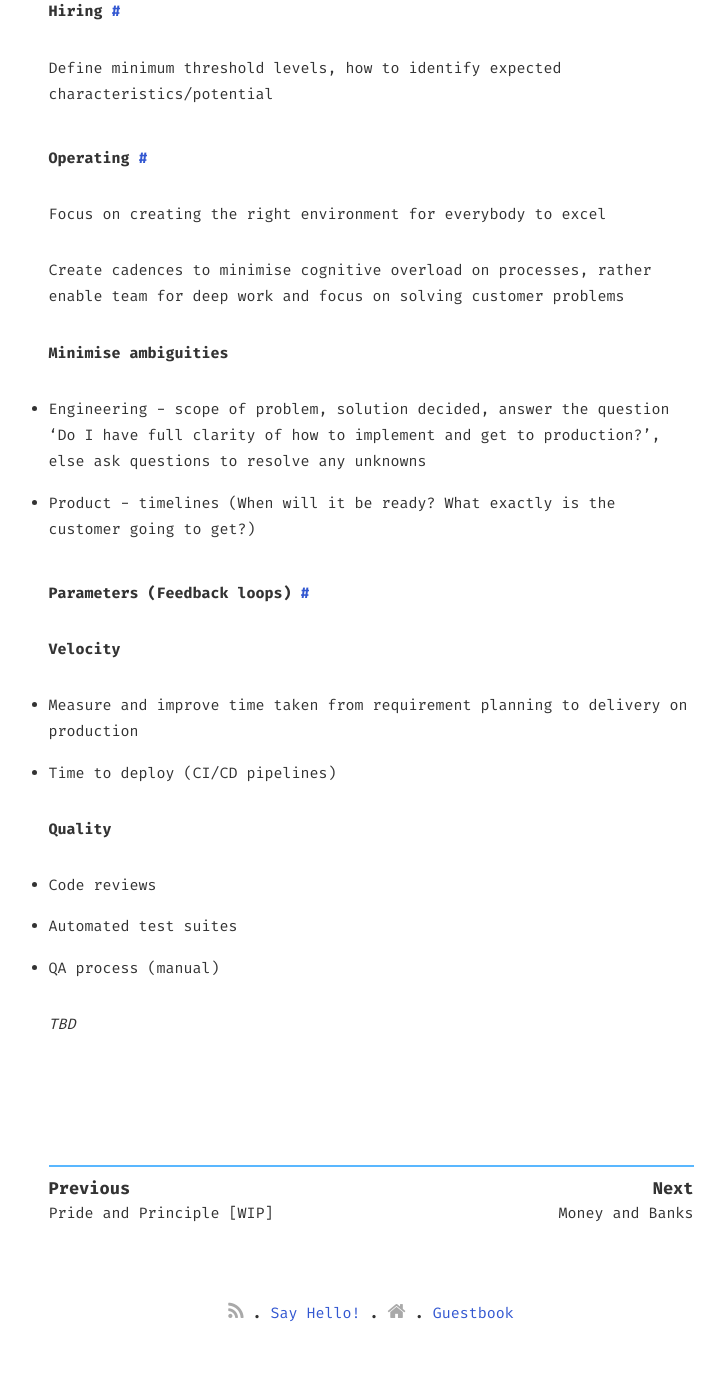
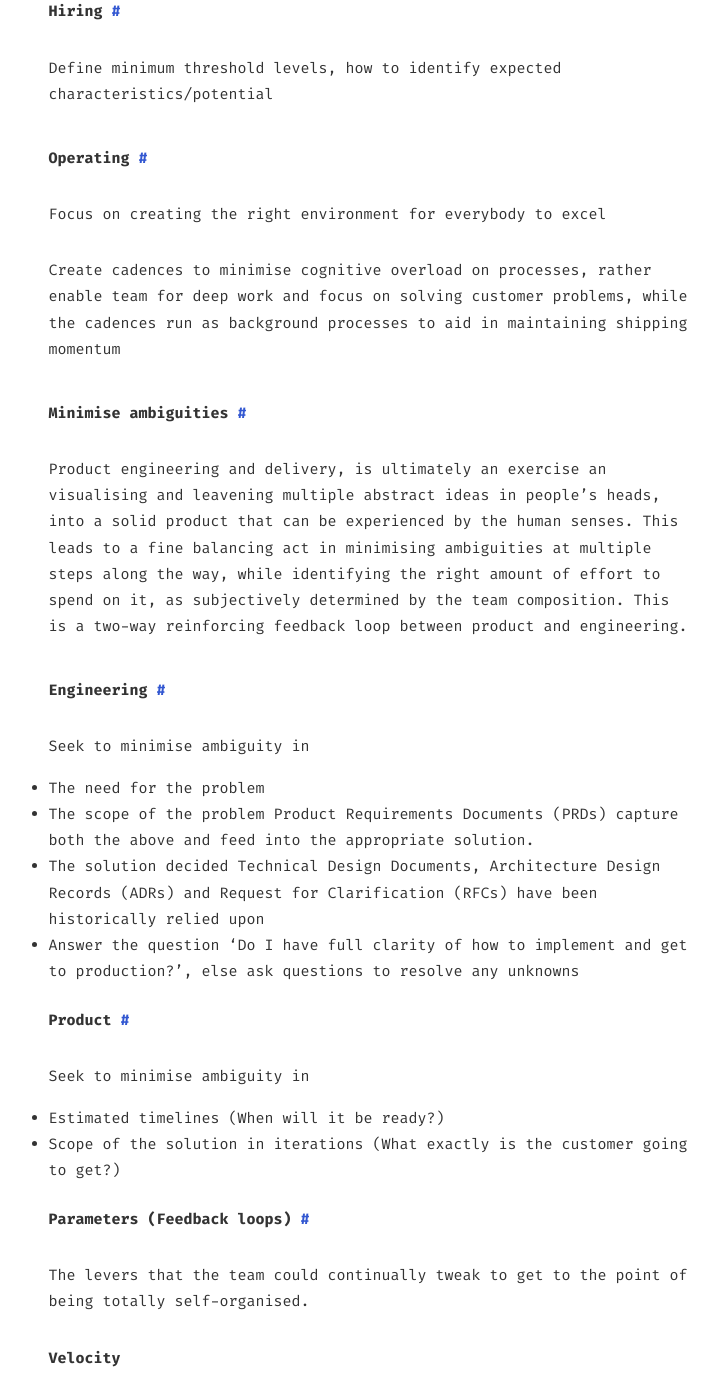
Before and after one commit to anbarasiu/fluid, a Jekyll site: the page built from _posts/2020-08-14-self-organising-team.md, in a window 1280 px wide and 1400 px high, scrolled down 1438 px. Shown: the whole window, without its empty margins (269-992 px from the left). Built offline with Jekyll 4.4.1, drawn with Linux system fonts in a browser that asks for light colours; before the commit the page ends 2780 px from its top, so only the background shows below that; some of the changed text lies outside the part shown.

Commit message:
wip: teams

```diff
--- a/_posts/2020-08-14-self-organising-team.md
+++ b/_posts/2020-08-14-self-organising-team.md
@@ -52,16 +52,34 @@ Define minimum threshold levels, how to identify expected characteristics/potent
 
 Focus on creating the right environment for everybody to excel
 
-Create cadences to minimise cognitive overload on processes, rather enable team for deep work and focus on solving customer problems
+Create cadences to minimise cognitive overload on processes, rather enable team for deep work and focus on solving customer problems, while the cadences run as background processes to aid in maintaining shipping momentum
 
-**Minimise ambiguities**
+### Minimise ambiguities
 
--   Engineering - scope of problem, solution decided, answer the question ‘Do I have full clarity of how to implement and get to production?’, else ask questions to resolve any unknowns
+Product engineering and delivery, is ultimately an exercise an visualising and leavening multiple abstract ideas in people's heads, into a solid product that can be experienced by the human senses. This leads to a fine balancing act in minimising ambiguities at multiple steps along the way, while identifying the right amount of effort to spend on it, as subjectively determined by the team composition. This is a two-way reinforcing feedback loop between product and engineering.
 
--   Product - timelines (When will it be ready? What exactly is the customer going to get?)
+#### Engineering
+
+Seek to minimise ambiguity in
+
+-   The need for the problem
+-   The scope of the problem
+Product Requirements Documents (PRDs) capture both the above and feed into the appropriate solution.
+-   The solution decided
+Technical Design Documents, Architecture Design Records (ADRs) and Request for Clarification (RFCs) have been historically relied upon
+-   Answer the question ‘Do I have full clarity of how to implement and get to production?’, else ask questions to resolve any unknowns
+
+#### Product
+
+Seek to minimise ambiguity in
+
+-   Estimated timelines (When will it be ready?)
+-   Scope of the solution in iterations (What exactly is the customer going to get?)
 
 
 ### Parameters (Feedback loops)
+
+The levers that the team could continually tweak to get to the point of being totally self-organised.
 
 **Velocity**
 
@@ -72,11 +90,21 @@ Create cadences to minimise cognitive overload on processes, rather enable team
 
 **Quality**
 
+-   Static code analyses, linting tools, to eliminate nit-picks and differences over coding styles in reviews
+
 -   Code reviews
 
--   Automated test suites
+-   Automated test suites (Unit tests, Integration tests and End-to-end tests)
 
 -   QA process (manual)
 
 
-*TBD*
+**Maintainabiilty**
+
+-   Monitoring with defined Service-level indictors and Service-level objectives
+
+-   Observability with logs and traces
+
+-   Alerting
+
+-   Dashboards with ownership
```
Also changed, not shown: other parts of _posts/2020-08-14-self-organising-team.md (+1 -1 lines).
